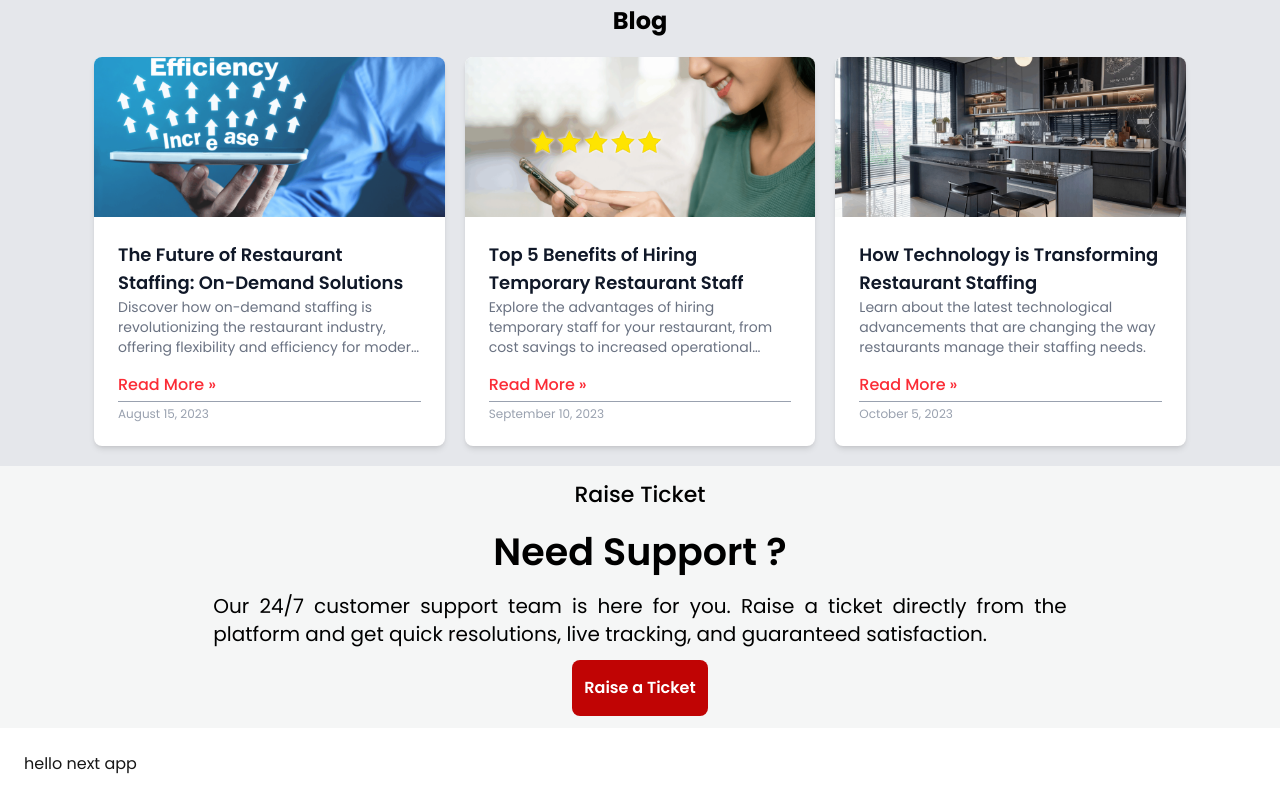
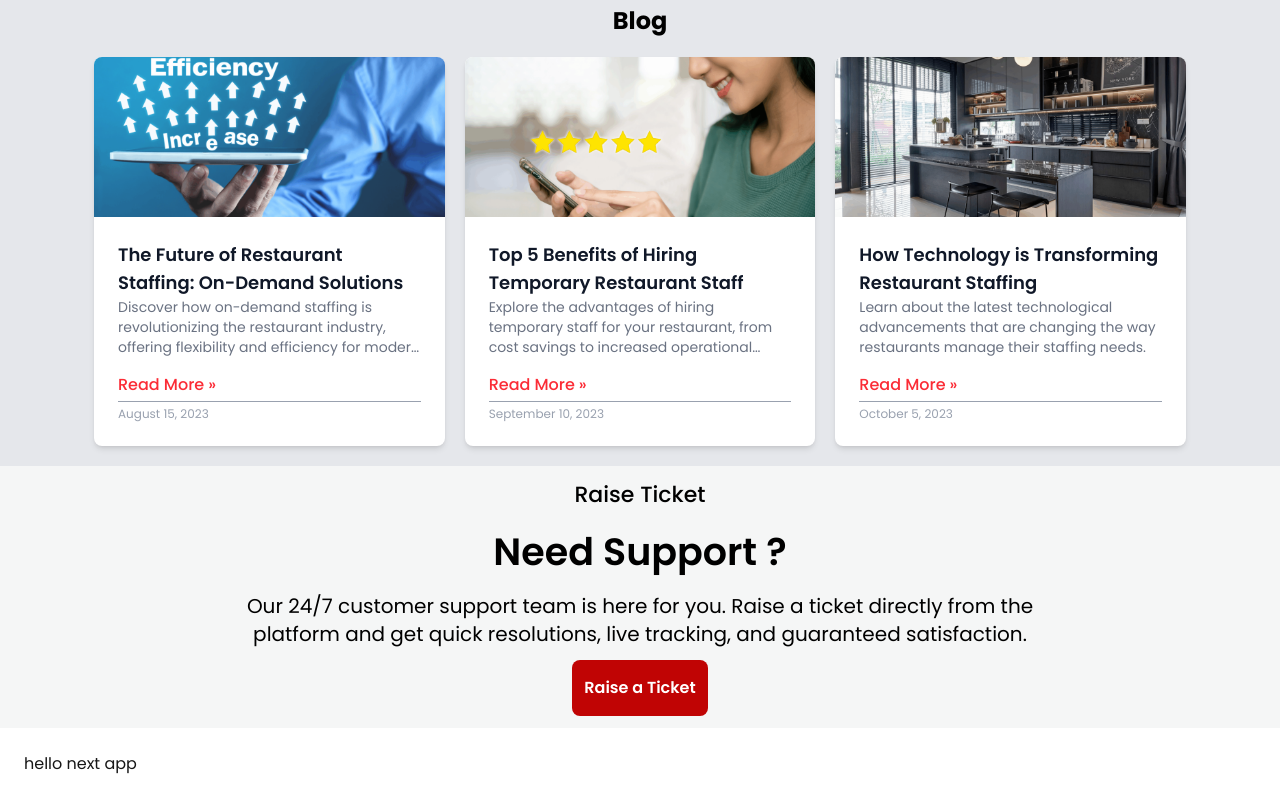
Before and after one commit to prem3892/restocare, a Next.js app: page / in a window 1280 px wide. Shown: the part 2962-3762 px from the top of the page. Built offline with nearby package versions, Linux system fonts and the light colour scheme.

Commit message:
need support section development fix #3

```diff
--- a/components/needsupport.tsx
+++ b/components/needsupport.tsx
@@ -34,7 +34,7 @@
           <Typography
             text={NeedSupportData.para}
             element="p"
-            className="text-base sm:text-xl text-justify"
+            className="text-base sm:text-xl text-justify sm:text-center"
           />
         </div>
         <div
```
